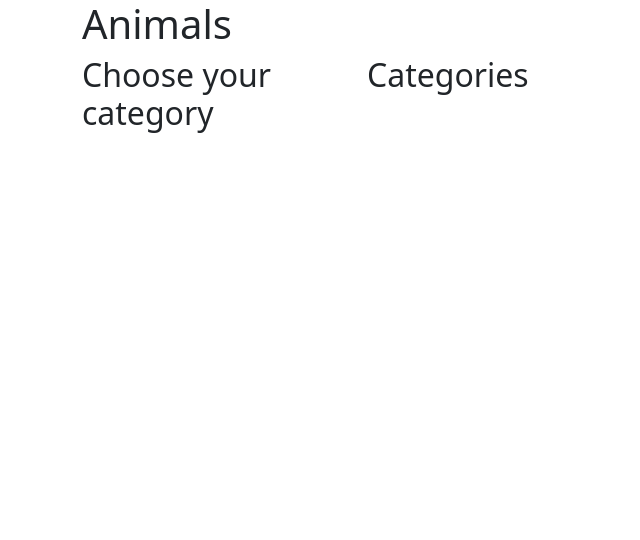
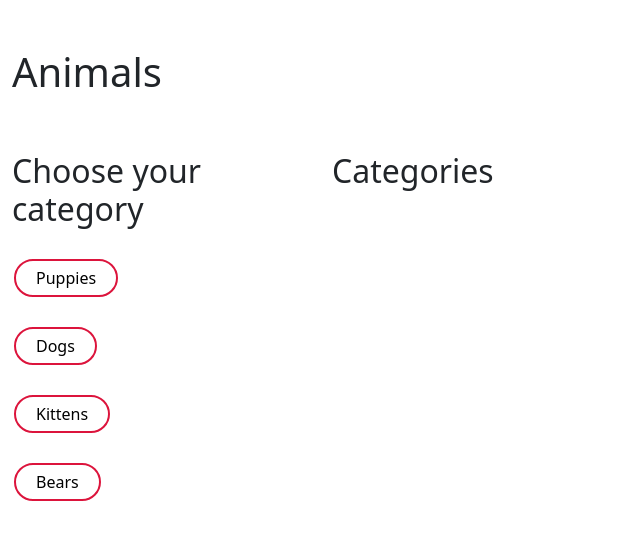
Before and after one commit to TamasSergiu/FirstHomeworkinateam, a plain HTML site: page products-layout.html in a window 1280 px wide. Shown: the whole page, without its empty margins (0-640 px from the left). Drawn offline with nearby package versions, Linux system fonts and the light colour scheme.

Commit message:
adding complete sidebar

```diff
--- a/products-layout.html
+++ b/products-layout.html
@@ -6,30 +6,69 @@
     <meta charset="utf-8">
     <meta name="viewport" content="width=device-width, initial-scale=1">
 
+
     <!-- Bootstrap CSS -->
     <link href="https://cdn.jsdelivr.net/npm/bootstrap@5.1.3/dist/css/bootstrap.min.css" rel="stylesheet"
         integrity="sha384-1BmE4kWBq78iYhFldvKuhfTAU6auU8tT94WrHftjDbrCEXSU1oBoqyl2QvZ6jIW3" crossorigin="anonymous">
 
     <script src="https://kit.fontawesome.com/1effb14234.js" crossorigin="anonymous"></script>
     <style type="text/css">
+        .button {
+            background-color: red;
+            border: none;
+            color: white;
+            padding: 5px 20px;
+            text-align: center;
+            text-decoration: none;
+            display: inline-block;
+            font-size: 16px;
+            margin: 4px 2px;
+            transition-duration: 0.4s;
+            cursor: pointer;
+            border-radius: 50px;
 
+        }
 
+        .button1 {
+            background-color: white;
+            color: black;
+            border: 2px solid crimson;
+        }
+
+        .button1:hover {
+            background-color: red;
+            color: white;
+        }
+
+        @media (min-width: 768px) {
+            .sidemenu button {
+                margin-top: 30px;
+            }
+        }
     </style>
 </head>
 
 <body>
 
-    <div class="container">
-        <div class="row">
+    <div class="container-fluid">
+        <div class="row mt-5">
             <div class="col-12">
                 <h1>Animals</h1>
             </div>
         </div>
 
-        <div class="row">
-            <div class=" col-12 col-md-3">
+        <div class="row mt-5">
+            <!-- sidemenu -->
+            <div class=" col-12 col-md-3 sidemenu">
                 <h2>Choose your category</h2>
+                <button class="button button1 d-md-block">Puppies</button>
+                <button class="button button1 d-md-block">Dogs</button>
+                <button class="button button1 d-md-block">Kittens</button>
+                <button class="button button1 d-md-block">Bears</button>
             </div>
+
+
+            <!-- right part -->
             <div class="col-12 col-md-9">
                 <h2>Categories</h2>
             </div>
```
